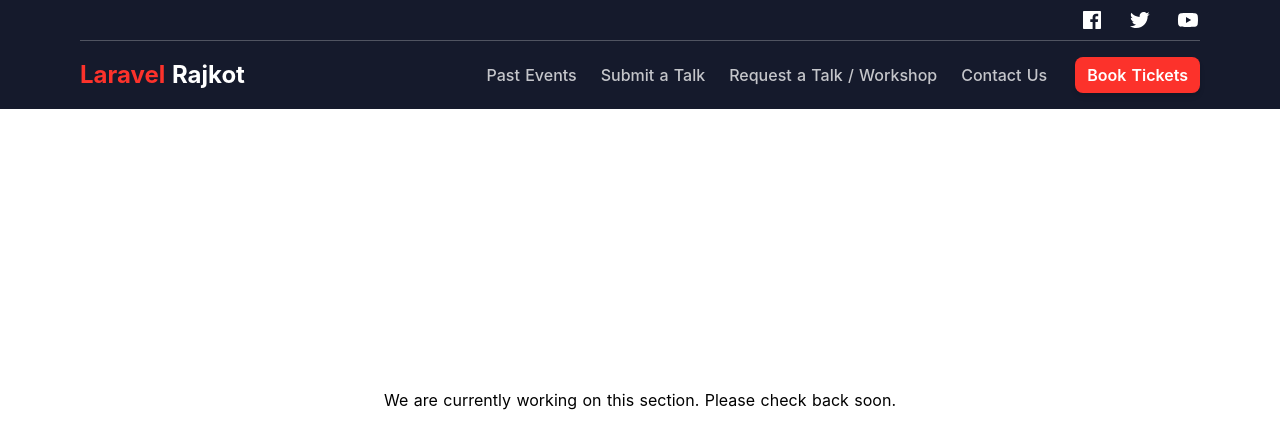
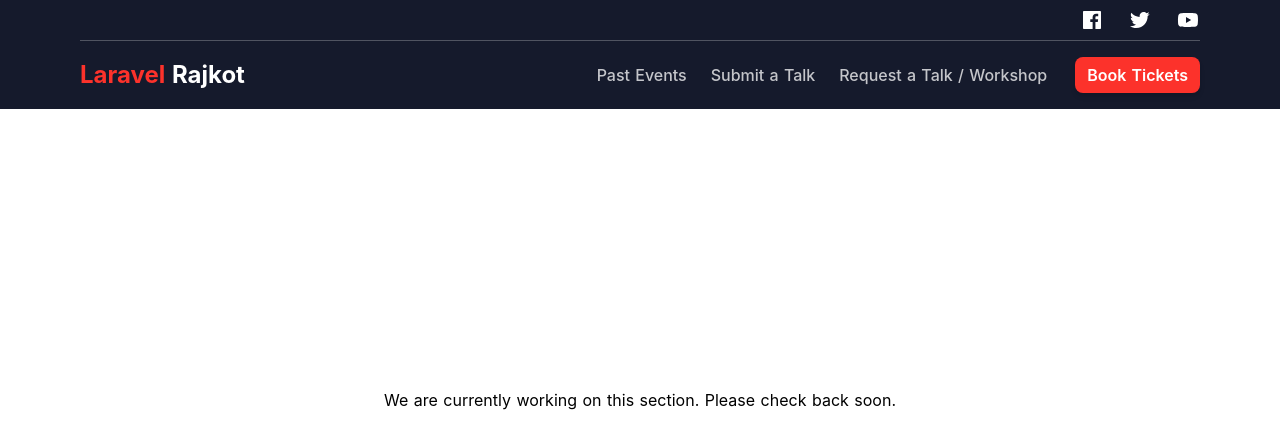
Before and after one commit to laravelrajkot/site, a Nuxt app: page /past-events in a window 1280 px wide. Shown: the top 448 px of the page. Built offline with nearby package versions, Linux system fonts and the light colour scheme.

Commit message:
Menu left out in events page

```diff
--- a/pages/past-events.vue
+++ b/pages/past-events.vue
@@ -59,7 +59,7 @@
 	            <li><a class="md:p-3 text-white font-medium opacity-75 hover:opacity-100" href="#">Submit a Talk</a></li>
 	            <li><a class="md:p-3 text-white font-medium opacity-75 hover:opacity-100" href="#">Request a Talk / Workshop</a></li>
 	            </li>
-	            <li><a class="md:p-3 text-white font-medium opacity-75 hover:opacity-100 lg:mb-0 mb-2" href="#">Contact Us</a></li>
+	            <!-- <li><a class="md:p-3 text-white font-medium opacity-75 hover:opacity-100 lg:mb-0 mb-2" href="#">Contact Us</a></li> -->
 	            <li class="hidden xl:block"><a
 	                class="font-semibold bg-laracolor hover:bg-laracolor text-white px-3 py-2 rounded-lg shadow-md hover:shadow-lg ml-4"
 	                href="#">Book Tickets</a></li>
```
